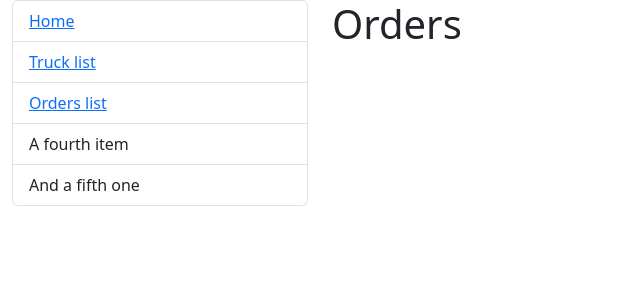
After one commit to AngryAndrii/cargo-service, a Django app: page /orders/ in a window 1280 px wide. The commit adds this page. Shown: the top 300 px of the page, without its empty margins (0-640 px from the left). Run offline with Django 5.2, Linux system fonts and the light colour scheme; data that the repository does not hold is empty.

Commit message:
added order list in templates

```diff
--- a/cargo/urls.py
+++ b/cargo/urls.py
@@ -1,10 +1,11 @@
 from django.urls import path
 
-from cargo.views import index, TruckListView
+from cargo.views import index, TruckListView, OrderListView
 
 urlpatterns = [
     path("", index, name="index"),
     path("trucks/", TruckListView.as_view(), name="truck-list"),
+    path("orders/", OrderListView.as_view(), name="order-list"),
 ]
 
 app_name = "cargo"
--- a/cargo/views.py
+++ b/cargo/views.py
@@ -4,7 +4,7 @@ import datetime
 from django.shortcuts import render
 from django.views import generic
 
-from cargo.models import Truck
+from cargo.models import Truck, Order
 
 
 def index(request):
@@ -16,3 +16,8 @@ def index(request):
 
 class TruckListView(generic.ListView):
     model = Truck
+
+
+class OrderListView(generic.ListView):
+    model = Order
+    context_object_name = "order_list"
--- a/templates/base.html
+++ b/templates/base.html
@@ -22,7 +22,7 @@
           <ul class="list-group">
             <li class="list-group-item"><a href="{% url 'cargo:index' %}">Home</a></li>
             <li class="list-group-item"><a href="{% url 'cargo:truck-list' %}">Truck list</a></li>
-            <li class="list-group-item">A third item</li>
+            <li class="list-group-item"><a href="{% url 'cargo:order-list' %}">Orders list</a></li>
             <li class="list-group-item">A fourth item</li>
             <li class="list-group-item">And a fifth one</li>
           </ul>
--- /dev/null
+++ b/templates/cargo/order_list.html
@@ -0,0 +1,14 @@
+{% extends "base.html" %}
+
+{% block title %}
+  <title>Order list</title>
+{% endblock %}
+
+{% block content %}
+  <h1>Orders</h1>
+  <ul>
+    {% for el in order_list %}
+      <li>name: {{ el.name }} description: {{ el.description }}</li>
+    {% endfor %}
+  </ul>
+{% endblock %}
```
